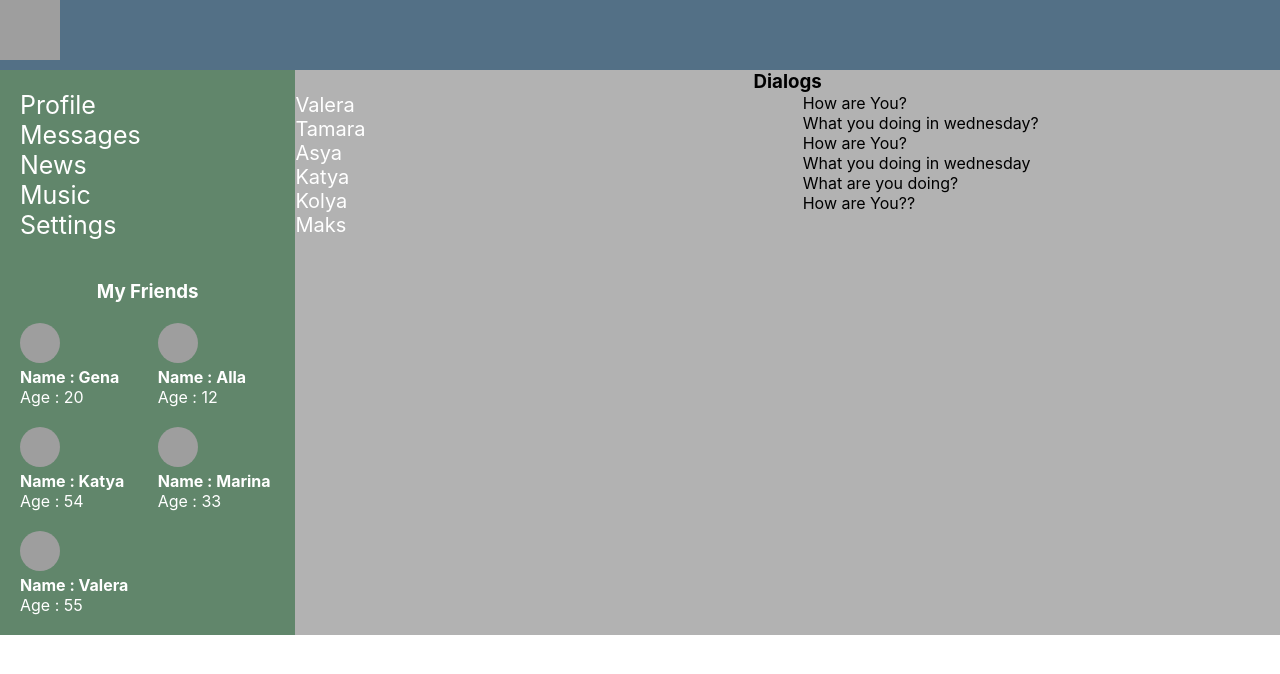
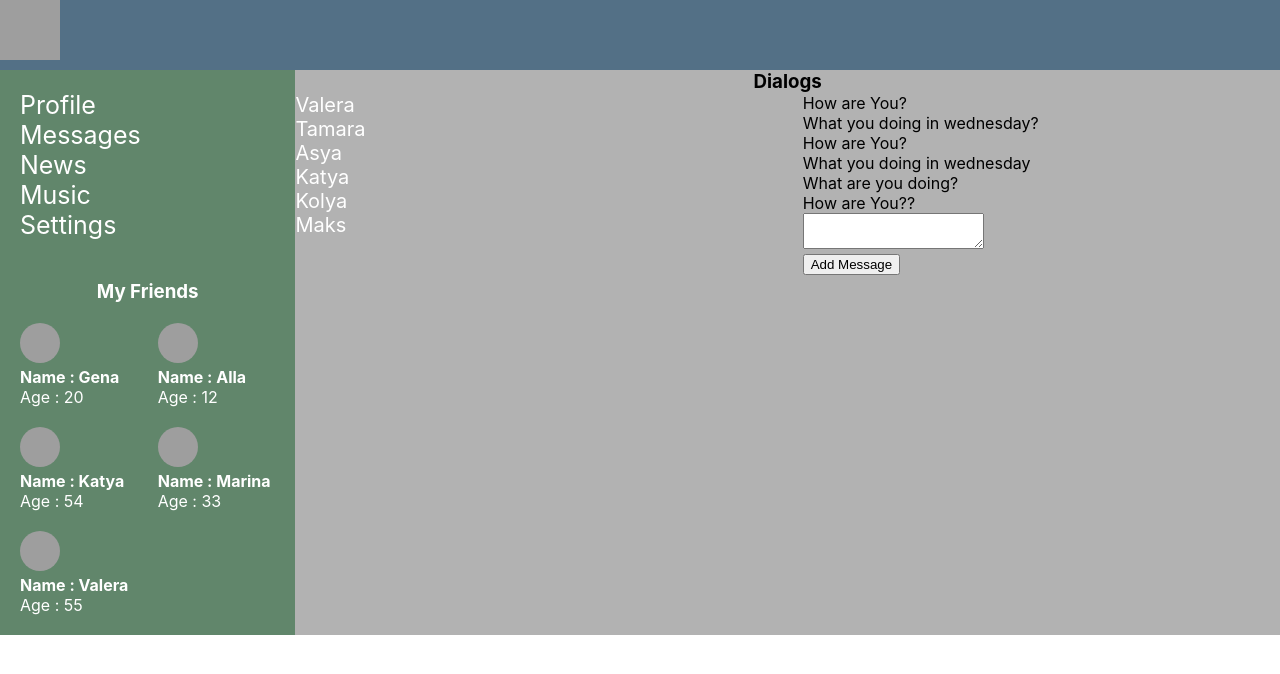
Before and after one commit to ArturLimaiko/social-network, a React (Create React App) app: page /dialogs in a window 1280 px wide. Shown: the top 674 px of the page. Built offline with nearby package versions, Linux system fonts and the light colour scheme; grey boxes are pictures that could not be loaded.

Commit message:
lesson 31 - onClick, ref, VirtualDOM - complete. add button & textarea with createRef() on Message components

```diff
--- a/src/components/Dialogs/Dialogs.tsx
+++ b/src/components/Dialogs/Dialogs.tsx
@@ -9,10 +9,16 @@ type DialogsPropsType = {
     message: messageType[]
 }
 
-export const Dialogs:React.FC<DialogsPropsType> = ({dialogs,message}) => {
+export const Dialogs: React.FC<DialogsPropsType> = ({dialogs, message}) => {
     const dialogsElements = dialogs.map(d => <DialogItem name={d.name} id={d.id}/>)
-    const messagesElements = message.map(m => <Messages message={m.message}/>
-    )
+    const messagesElements = message.map(m => <Messages message={m.message}/>)
+
+    let refMessage = React.createRef<HTMLTextAreaElement>()
+    const callBackAddMessage = () => {
+        let message = refMessage.current?.value
+        alert(message)
+    }
+
     return (
         <>
             <h3>Dialogs</h3>
@@ -22,6 +28,11 @@ export const Dialogs:React.FC<DialogsPropsType> = ({dialogs,message}) => {
                 </div>
                 <div className={s.messages}>
                     {messagesElements}
+                    <div>
+                        <textarea ref={refMessage}></textarea>
+                    </div>
+                    <button onClick={callBackAddMessage}>Add Message</button>
+
                 </div>
             </div>
         </>
--- a/src/components/Profile/MyPosts/MyPosts.tsx
+++ b/src/components/Profile/MyPosts/MyPosts.tsx
@@ -3,22 +3,28 @@ import s from './MyPosts.module.css';
 import {Post} from "./Post/Post";
 import {postsType} from "../../../Redux/state";
 
-
-type MyPostPropsType = {
+export type MyPostPropsType = {
     posts: postsType[]
 }
 
 export const MyPosts:React.FC<MyPostPropsType> = ({posts}) => {
     const postsElements = posts.map(p => <Post message={p.message} likesCount={p.likesCount} id={p.id}/>)
+    let refElement = React.createRef<HTMLTextAreaElement> ()
+
+    const callBack = () => {
+        let text = refElement.current?.value
+        alert(text)
+    }
+
 
     return (
         <div className={s.postsBlock}>
             <h3> My posts </h3>
             <div>
-                <textarea> </textarea>
+                <textarea ref={refElement} > </textarea>
             </div>
             <div>
-                <button>Add Post</button>
+                <button onClick={callBack}>Add Post</button>
             </div>
             <div className={s.posts}>
                 {postsElements}
```
